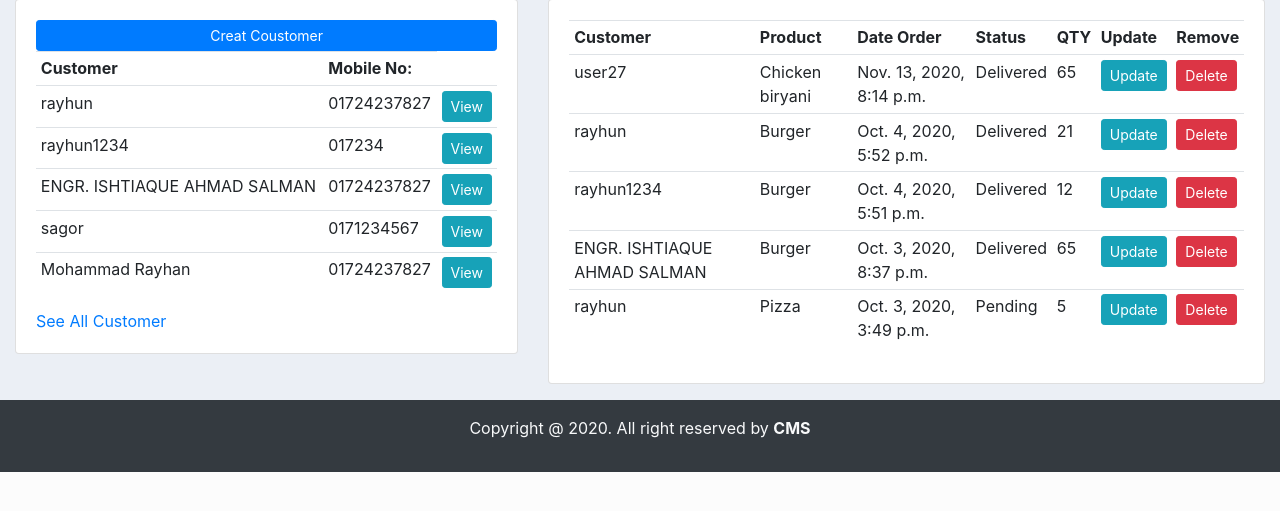
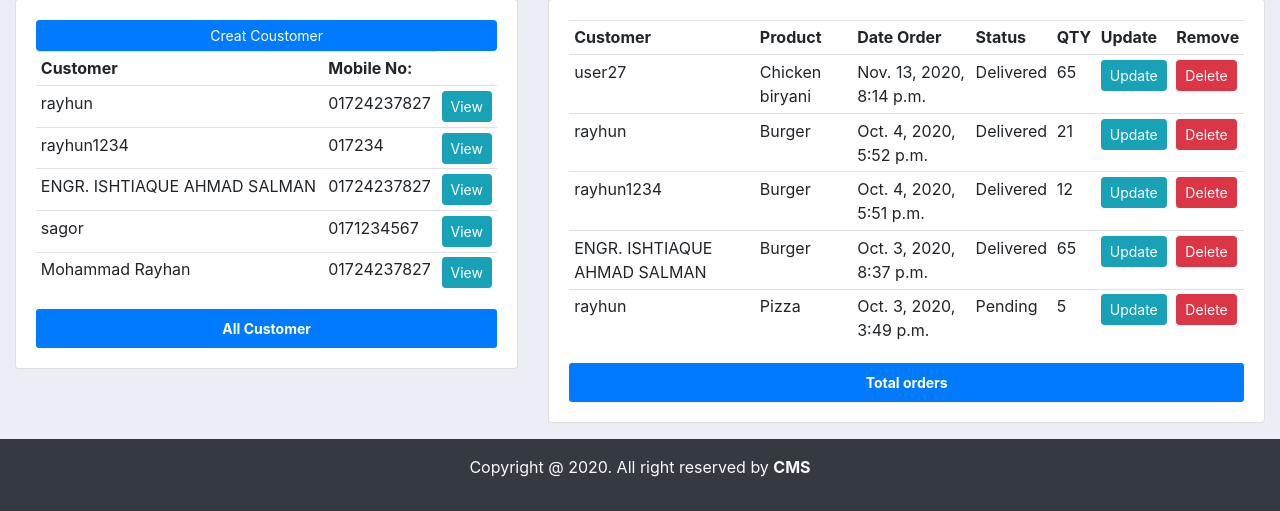
Before and after one commit to Rayhun/Customer-Management, a Django app: page / in a window 1280 px wide. Shown: the part 407-918 px from the top of the page. Before the commit the page ends 879 px from the top, so only its background shows below. Run offline with Django 3.2, Linux system fonts and the light colour scheme; a user stored in the database is signed in; data comes from the database, SQL or seed files in the repository; both versions use the stored data as it was after the commit; some libraries are stand-ins or nearby versions.

Commit message:
total user list

```diff
--- a/accounts/templates/accounts/dashbord.html
+++ b/accounts/templates/accounts/dashbord.html
@@ -23,7 +23,7 @@
                     {% endfor %}
                 </table>
                 <div class="see_all">
-                    <a href="{% url 'customer_list_all' %}">See All Customer</a>
+                    <a href="{% url 'customer_list_all' %}" class="bg-primary p-2 text-white btn btn-sm w-100"><strong>All Customer</strong></a>
                 </div>
             </div>
         </div>
@@ -53,6 +53,7 @@
                     </tr>
                     {% endfor %}
                 </table>
+                <a href="{% url 'order_list' %}" class="bg-primary p-2 text-white btn btn-sm w-100"><strong>Total orders</strong></a>
             </div>
         </div>
     </div>
--- a/accounts/urls.py
+++ b/accounts/urls.py
@@ -14,6 +14,7 @@ urlpatterns = [
 
     path('', views.home, name = "home"),
     path('all/customer', views.all_customer, name = "customer_list_all"),
+    path('all/orders', views.order_list, name = "order_list"),
     path('products/', views.products, name="products"),
     path('customer/<int:pk>', views.customer, name="customer"),
     path('create_customer/', views.createCustomer, name="create_customer"),
--- a/accounts/views.py
+++ b/accounts/views.py
@@ -131,9 +131,25 @@ def all_customer(request):
         'order_cancels':order_cancels,
         'customers':customers
     }
+    return render(request, 'accounts/customer_list.html',context)
 
+@login_required
+@admin_only
+def order_list(request):
+    orders = Order.objects.all()
+    total_orders = orders.count()
+    order_delivered = orders.filter(statur='Delivered').count()
+    order_pending = orders.filter(statur='Pending').count()
+    order_cancels = orders.filter(statur='Canceled Order').count()
+    context = {
+        'orders':orders,
+        'total_orders':total_orders,
+        'order_delivered':order_delivered,
+        'order_pending':order_pending,
+        'order_cancels':order_cancels,
+    }
 
-    return render(request, 'accounts/customer_list.html',context)
+    return render(request, 'accounts/order_list.html',context)
 
 @login_required(login_url='login')
 def products(request):
```
Also changed, not shown: accounts/templates/accounts/account_setting.html (+4 -4 lines), accounts/templates/accounts/order_list.html (added, +37 -0 lines), db.sqlite3.
